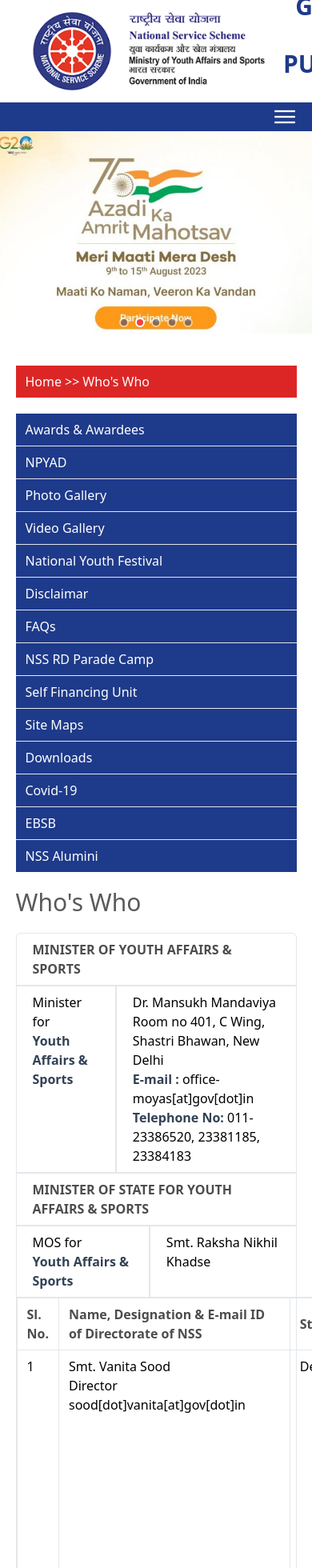
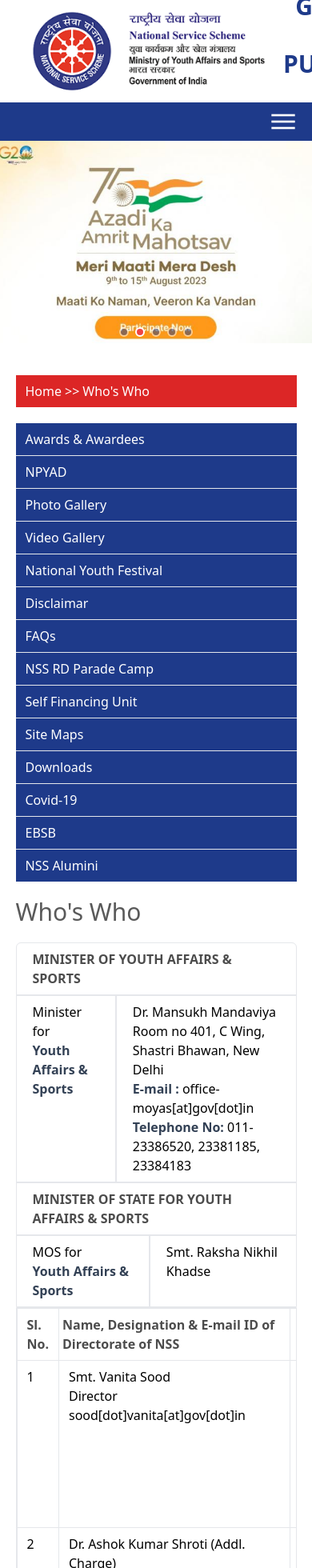
Before and after one commit to Shefaoudeen/Pondicherry_NSS, a React (Vite) app: page /whoswho in a window 390 px wide. Shown: the top 1960 px of the page at 80% size. Built offline with nearby package versions, Linux system fonts and the light colour scheme.

Commit message:
who's who' and 'Directory' pages were made responsive

```diff
--- a/src/Layout/Navbar.jsx
+++ b/src/Layout/Navbar.jsx
@@ -38,7 +38,7 @@
           })
         }
         {/* responsive nav for mobile */}
-        <img src={hamburger} alt="more" className='w-7 py-1 lg:hidden' onClick={() => setNavOpen(!navOpen)} />
+        <img src={hamburger} alt="more" className='w-8 py-2 lg:hidden' onClick={() => setNavOpen(!navOpen)} />
         {
           navOpen && //shows the menus only when hamburger icon is clicked
           <div className='absolute top-[100%] z-[10000] flex flex-col  right-0 bg-red-500 text-white'>
--- a/src/index.css
+++ b/src/index.css
@@ -14,6 +14,7 @@
 
 .custom-scrollbar::-webkit-scrollbar {
     width: 8px; /* Width of the scrollbar */
+    height: 8px;
   }
 
   .custom-scrollbar::-webkit-scrollbar-thumb {
--- a/src/pages/Directory.jsx
+++ b/src/pages/Directory.jsx
@@ -19,21 +19,21 @@
 
     function onFilterPress() {
 
-        if(filterRegion === "" && filterState === "") //both state and region fields are empty
+        if (filterRegion === "" && filterState === "") //both state and region fields are empty
             details.length < 10 && setDetails(UNIT_DETAILS) //set back the entire data only if the current displaying data is already filted
-        else if(filterState === "") //filtering based on region
+        else if (filterState === "") //filtering based on region
             setDetails([...UNIT_DETAILS.filter(filterByRegion)])
-        else if(filterRegion === "") //filtering based on state
+        else if (filterRegion === "") //filtering based on state
             setDetails([...UNIT_DETAILS.filter(filterByState)])
         else  //both filled - so filtering based on state would be enough
             setDetails([...UNIT_DETAILS.filter(filterByState)])
 
     }
 
-    function filterByRegion(unit){
+    function filterByRegion(unit) {
         return unit.regionalDirectorate === filterRegion || filterRegion === ""
     }
-    function filterByState(unit){
+    function filterByState(unit) {
         return unit.state === filterState
     }
 
@@ -48,7 +48,7 @@
                         <div className='flex-1'>
                             <label htmlFor="filter-region" className='text-lg font-semibold'>Filter by Region</label>
                             <br />
-                            <select value={filterRegion} onChange={e => {setFilterRegion(e.target.value); setFilterState("")}} name="filter-region" id="filter-region" className='custom-scrollbar focus:outline-none mt-2 w-full bg-slate-200 py-1 px-4 ring-[1px] focus:border-0 focus:ring-2  ring-blue-700 rounded-md'>
+                            <select value={filterRegion} onChange={e => { setFilterRegion(e.target.value); setFilterState("") }} name="filter-region" id="filter-region" className='custom-scrollbar focus:outline-none mt-2 w-full bg-slate-200 py-1 px-4 ring-[1px] focus:border-0 focus:ring-2  ring-blue-700 rounded-md'>
                                 <option defaultValue={true} value="">--Select--</option>
                                 {
                                     regionalDirectorates.map((ele) => {
@@ -65,7 +65,7 @@
                                 <option defaultValue={true} value="">--Any--</option>
                                 {
                                     //to display option(states) corresponding to the selected Region
-                                    UNIT_DETAILS.filter(filterByRegion).map((ele,i) => {
+                                    UNIT_DETAILS.filter(filterByRegion).map((ele, i) => {
                                         return <option key={i} value={ele.state}>{ele.state}</option>
                                     })
                                 }
@@ -75,10 +75,11 @@
                     </section>
 
                     {/* button for showing all the units and clearing the filter fields -- displays only when filters are applied */}
-                    <button onClick={() => {setDetails(UNIT_DETAILS); setFilterRegion(""); setFilterState("")}} className={` px-1 text-red-600 ${details.length < 10 ? "block" : "hidden"}`}>Show all</button>
+                    <button onClick={() => { setDetails(UNIT_DETAILS); setFilterRegion(""); setFilterState("") }} className={` px-1 text-red-600 ${details.length < 10 ? "block" : "hidden"}`}>Show all</button>
 
                     {/* table content */}
-                    <table className='w-full mt-5 overflow-x-scroll'>
+                    <div className='max-w-full overflow-x-auto custom-scrollbar custom-scrollbar-horizontal'>
+                        <table className='table-auto mt-5'>
                             <thead>
                                 <tr className='bg-blue-900 text-white'>
                                     <th className=' border px-3 py-2 font-bold text-start'>Name of Regional Directorate of NSS</th>
@@ -90,12 +91,12 @@
                                 {
                                     details.map((ele, index) => {
                                         return (
-                                    <tr key={index}>
+                                            <tr key={index} className='border'>
                                                 <td className='border bg-cyan-100 px-3 py-4 align-top'>{ele.regionalDirectorate}</td>
                                                 <td className='border px-3 py-4 align-top'>{ele.state}</td>
-                                        <td className='border px-3 py-4 align-top flex text-blue-800 gap-1'>
+                                                <td className=' px-3 py-4 align-top flex text-blue-800 gap-1'>
                                                     <img src={pdfIcon} alt="pdf" className='object-contain' />
-                                            <a className='hover:underline' target='_blank' href={ele.downloadLink}>Download</a>
+                                                    <a className='hover:underline pr-3 md:pr-0' target='_blank' href={ele.downloadLink}>Download</a>
                                                 </td>
                                             </tr>
                                         )
@@ -104,6 +105,7 @@
                             </tbody>
                         </table>
                     </div>
+                </div>
             </SidebarMenu>
         </div>
     )
--- a/src/pages/WhosWho.jsx
+++ b/src/pages/WhosWho.jsx
@@ -12,12 +12,12 @@
     }, [])
 
     return (
-        <div className='mt-10 w-[90%] lg:w-[75%] mx-auto ' ref={whosWhoSectionRef}>
+        <div className='mt-10 w-[90%] lg:w-[75%] mx-auto' ref={whosWhoSectionRef}>
             <SidebarMenu breadCrumb={[{ label: "Home", path: '/' }, { label: "Who's Who", path: '/whoswho' }]}>
                 <div>
                     <h1 className='text-3xl text-black/65'>Who's Who</h1>
                     {/* entire content box  */}
-                    <div className='mt-5 flex flex-col divide-y-2 border mb-4 rounded-md'>
+                    <div className='mt-5 flex flex-col divide-y-2 border rounded-t-md'>
 
                         <section>
                             <h1 className='font-bold py-2 px-5 border-b-2 text-black/70'>MINISTER OF YOUTH AFFAIRS & SPORTS</h1>
@@ -46,23 +46,24 @@
                                 </div>
                             </div>
                         </section>
-
-                        <table className='table-auto max-w-full'>
+                    </div>
+                    <div className='max-w-full mb-6 border rounded-b-md overflow-x-auto custom-scrollbar custom-scrollbar-horizontal'>
+                    <table className='table-fixed' >
                         <thead>
                             <tr>
-                                    <th className=' border px-3 py-2 font-bold text-black/70 text-start'>Sl. No.</th>
-                                    <th className='md:w-3/12 border px-3 py-2 font-bold text-black/70 text-start'>Name, Designation & E-mail ID of Directorate of NSS</th>
+                                <th className='border px-3 py-2 font-bold text-black/70 text-start'>Sl. No.</th>
+                                <th className='md:w-3/12 border px-1 md:px-3 py-2 font-bold text-black/70 text-start'>Name, Designation & E-mail ID of Directorate of NSS</th>
                                 <th className='md:w-1/12 border px-3 py-2 font-bold text-black/70 text-start'>State</th>
-                                     <th className='md:w-2/6 border px-3 py-2 font-bold text-black/70 text-start'>Office Address</th>
+                                <th className='min-w-52 md:w-2/6 border px-3 py-2 font-bold text-black/70 text-start text-nowrap'>Office Address</th>
                                 <th className=' border px-3 py-2 font-bold text-black/70 text-start'>Contact Number</th>
                             </tr>
                         </thead>
                         <tbody>
                             {
-                                OFFICERS_DETAILS.map((officer,index) => {
+                                OFFICERS_DETAILS.map((officer, index) => {
                                     return (
                                         <tr key={index}>
-                                            <td className='border px-3 py-2 text-start align-top'>{index+1}</td>
+                                            <td className='border px-3 py-2 text-start align-top'>{index + 1}</td>
                                             <td className='border px-3 py-2 text-start align-top'>
                                                 <h4>{officer.name}</h4>
                                                 <h4>{officer.desgination}</h4>
```
Lines whose indentation alone changed are shown as unchanged.
